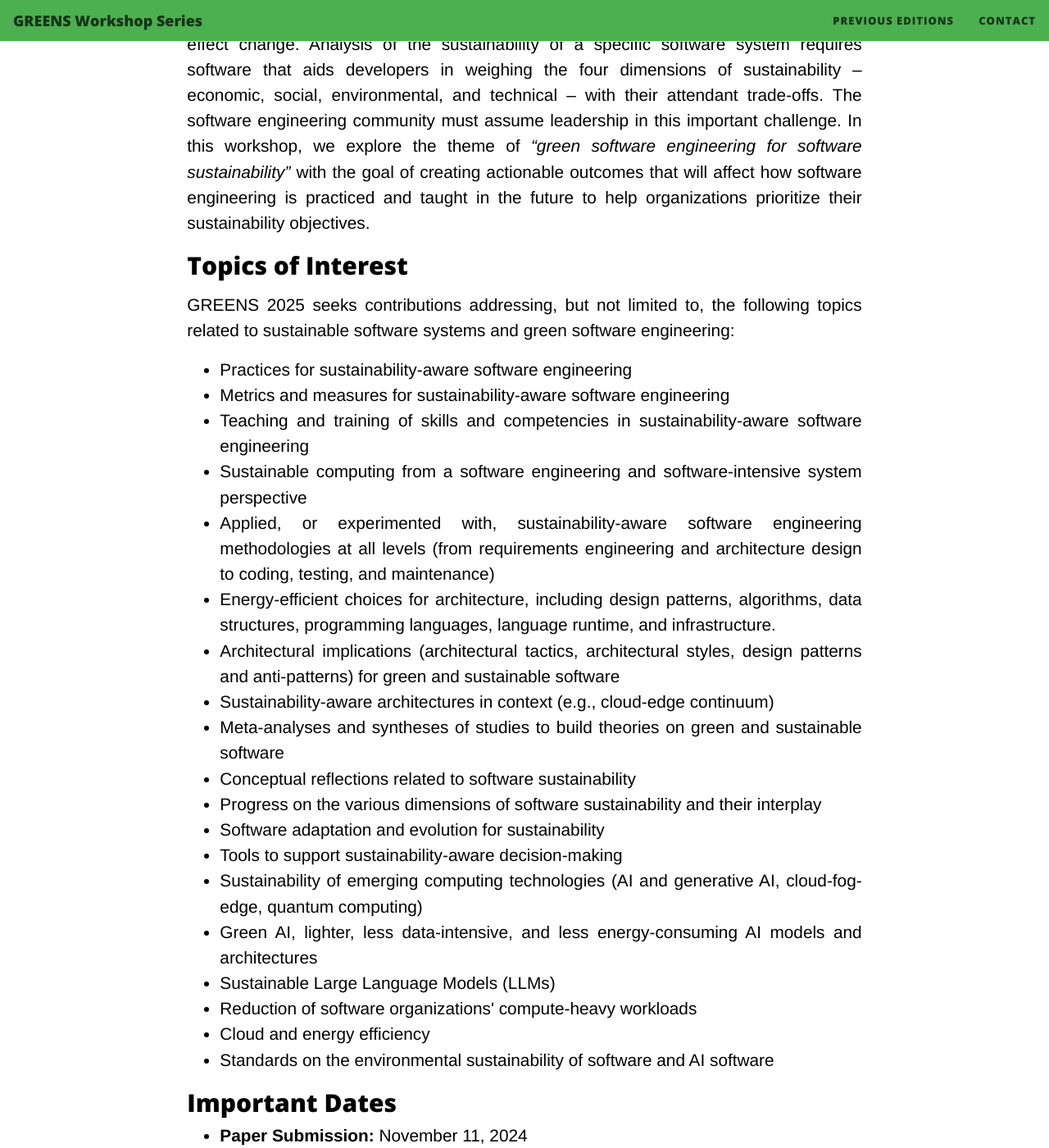
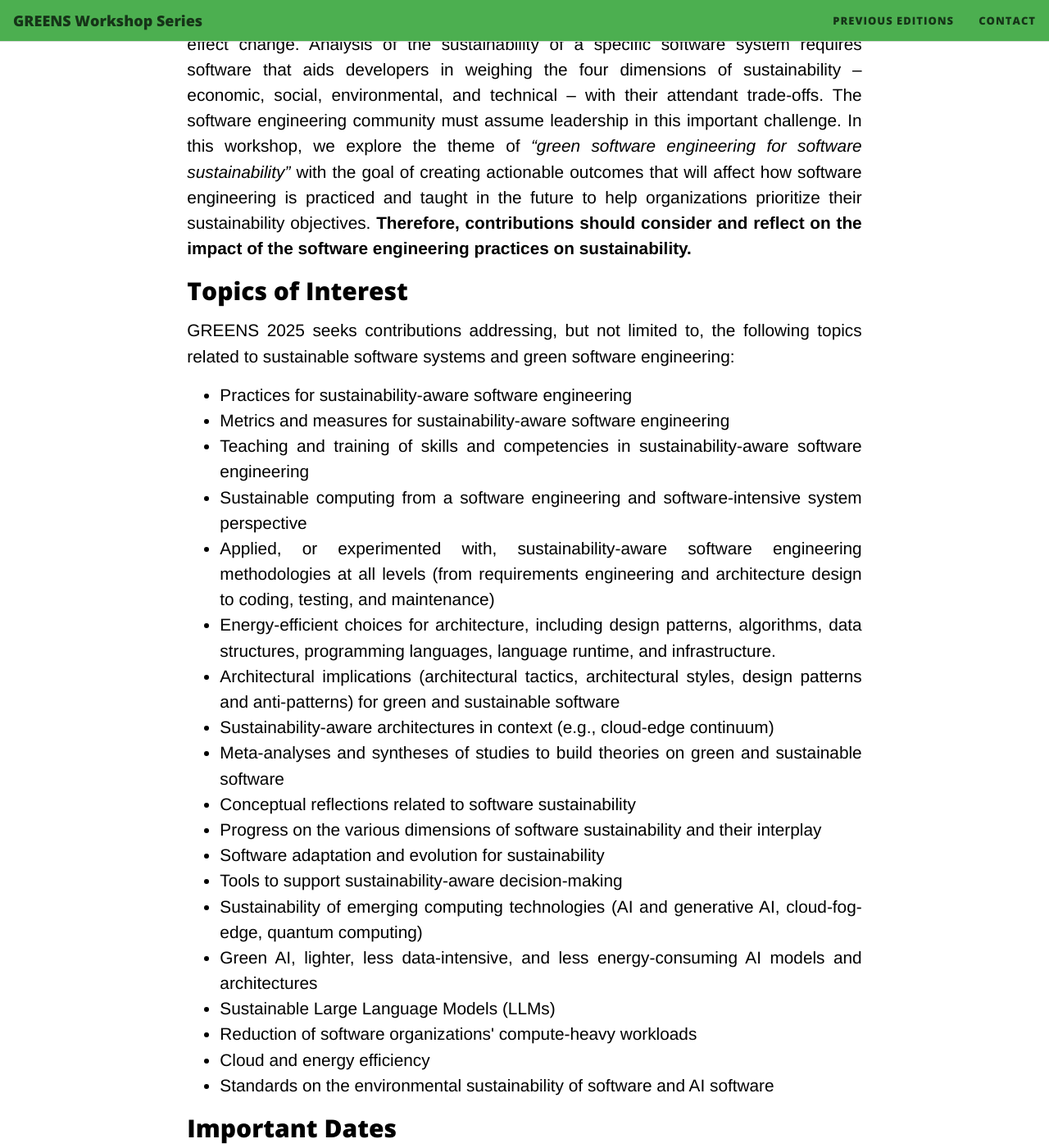
Before and after one commit to greensworkshop/greensworkshop.github.io, a Jekyll site: the page built from index.html, in a window 1280 px wide and 1400 px high, scrolled down 905 px. Shown: the whole window at 82% size. Built offline with Jekyll 4.4.1, drawn with Linux system fonts in a browser that asks for light colours; nearby versions of some CDN libraries; the list of posts is cut into pages by our own code.

```diff
--- a/index.html
+++ b/index.html
@@ -35,7 +35,7 @@ The goal of green software engineering is to apply green principles to the desig
 Moreover, software can and should be rethought to address sustainability issues, for instance, innovative business models, new processes, and incentives.
 <i>Monitoring</i> and <i>measuring</i> the greenness of software is critical to the notion of sustainable software.
 Demonstrating improvement is paramount for users to achieve and effect change. Analysis of the sustainability of a specific software system requires software that aids developers in weighing the four dimensions of sustainability – economic, social, environmental, and technical – with their attendant trade-offs.
-The software engineering community must assume leadership in this important challenge. In this workshop, we explore the theme of <i>“green software engineering for software sustainability”</i> with the goal of creating actionable outcomes that will affect how software engineering is practiced and taught in the future to help organizations prioritize their sustainability objectives.
+  The software engineering community must assume leadership in this important challenge. In this workshop, we explore the theme of <i>“green software engineering for software sustainability”</i> with the goal of creating actionable outcomes that will affect how software engineering is practiced and taught in the future to help organizations prioritize their sustainability objectives. <b>Therefore, contributions should consider and reflect on the impact of the software engineering practices on sustainability.</b>
 </p>
 
 <h2 id="topics-of-interest">Topics of Interest</h2>
```
Also changed, not shown: other parts of index.html (+1 -1 lines).
